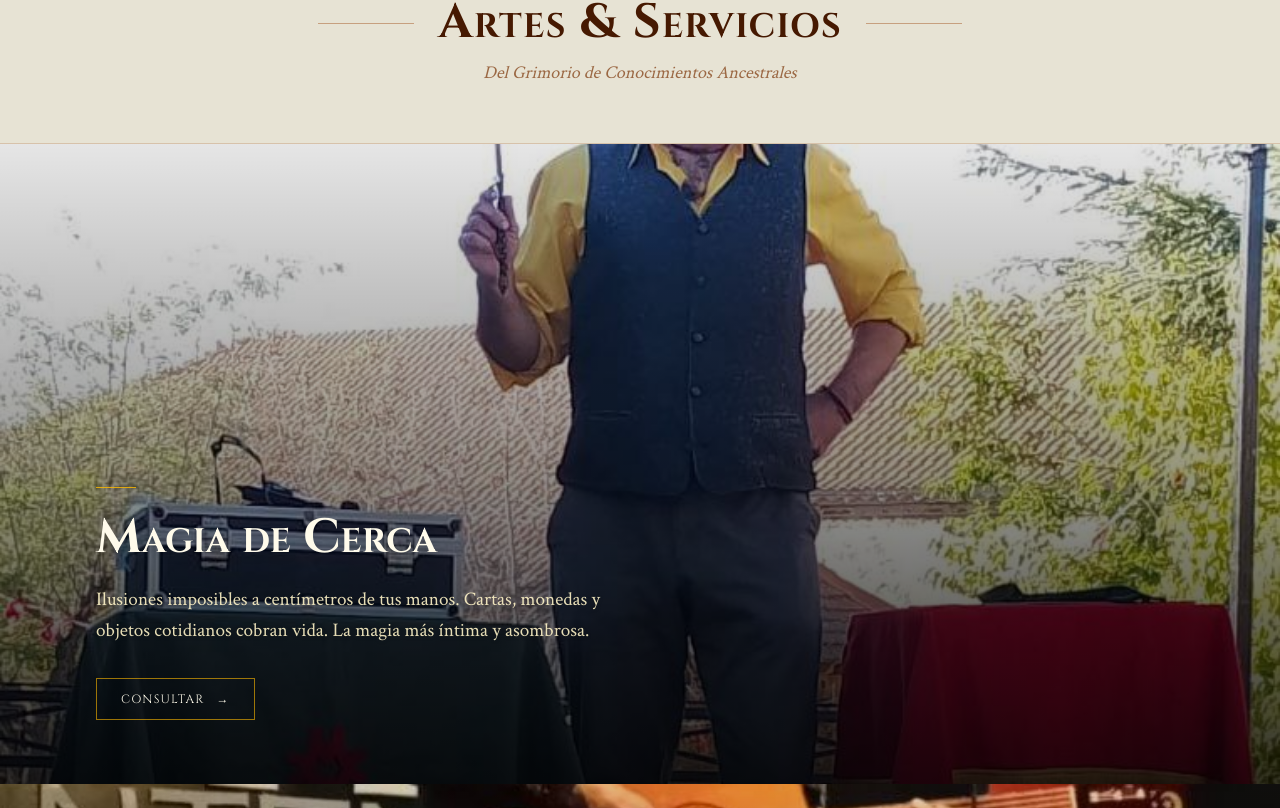
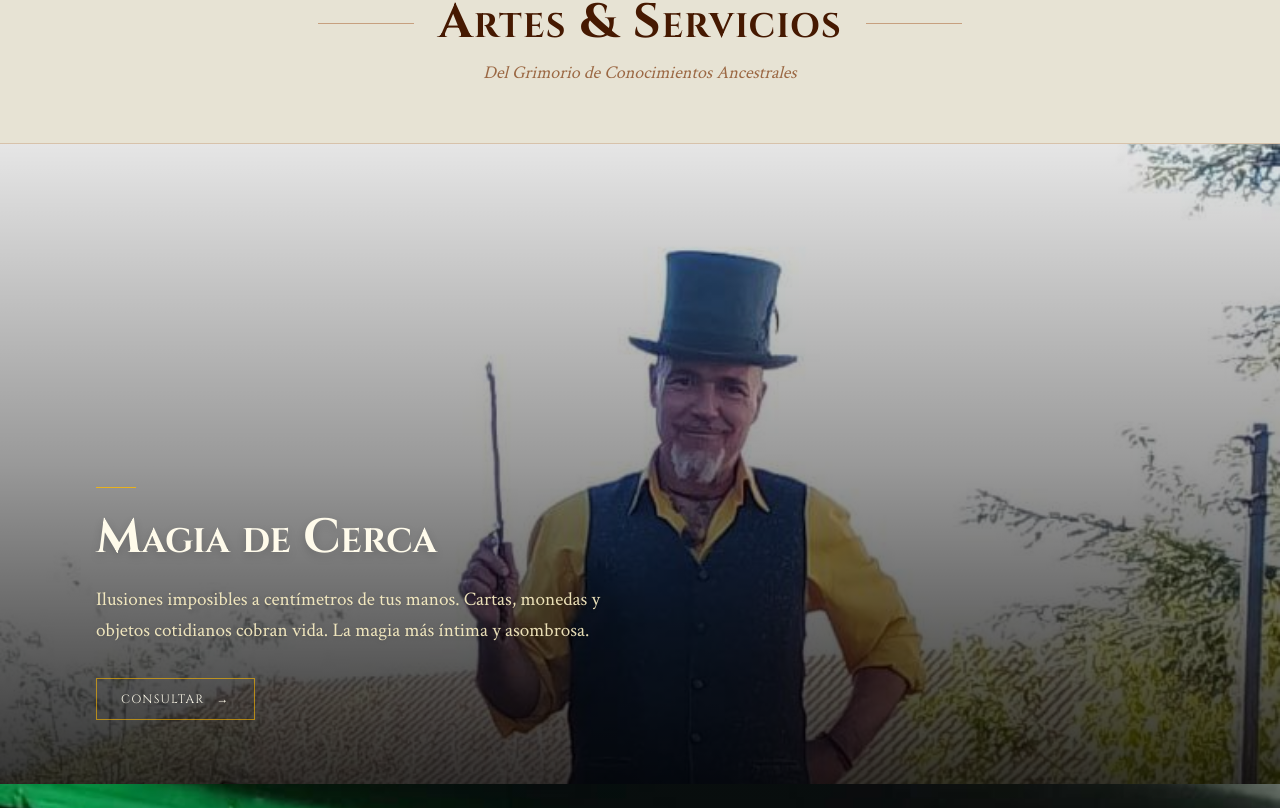
Before and after one commit to daVinciManuel/mago-mario-spa, a Next.js app in the folder frontend/: page / in a window 1280 px wide. Shown: the part 892-1700 px from the top of the page. Built offline with nearby package versions, Linux system fonts and the light colour scheme; no server answers.

Commit message:
fix(home): service img position

```diff
--- a/frontend/src/components/sections/Services.tsx
+++ b/frontend/src/components/sections/Services.tsx
@@ -38,7 +38,8 @@ export const ServiceSection = ({ data }: ServiceProps) => (
             src={service.image}
             alt={service.title}
             fill
-            className="object-cover object-center transition-transform duration-700 group-hover:scale-105"
+            className="object-cover transition-transform duration-700 group-hover:scale-105"
+            style={{ objectPosition: service.objectPosition ?? 'center center' }}
             sizes="100vw"
           />
 
--- a/frontend/src/constants/mocks/home.ts
+++ b/frontend/src/constants/mocks/home.ts
@@ -43,6 +43,7 @@ export const HOME_MOCK: HomePageData = {
         description: 'Ilusiones imposibles a centímetros de tus manos. Cartas, monedas y objetos cotidianos cobran vida. La magia más íntima y asombrosa.',
         link: 'contacto',
         image: '/image/service/magia-cerca.jpg',
+        objectPosition: 'center 27%',
       },
       {
         icon: '🎭',
@@ -50,6 +51,7 @@ export const HOME_MOCK: HomePageData = {
         description: 'Espectáculos de gran formato para teatros, auditorios y eventos corporativos. Ilusiones que dejan sin aliento a cientos de espectadores.',
         link: 'contacto',
         image: '/image/service/magia-escena.jpg',
+        objectPosition: 'center 20%',
       },
       {
         icon: '🔮',
@@ -57,6 +59,7 @@ export const HOME_MOCK: HomePageData = {
         description: 'El ambiente perfecto para bodas, celebraciones privadas y reuniones exclusivas. Magia íntima que convierte cada mesa en un escenario.',
         link: 'contacto',
         image: '/image/service/magia-salon.jpg',
+        objectPosition: 'center 10%',
       },
       {
         icon: '🎵',
@@ -64,6 +67,7 @@ export const HOME_MOCK: HomePageData = {
         description: '12 melodías que acarician el alma. Un concierto íntimo con esencia bossa nova donde la música y la magia se funden en una sola experiencia.',
         link: 'contacto',
         image: '/image/service/encantamientos.jpg',
+        objectPosition: 'center 7%',
       },
     ]
   },
--- a/frontend/src/types/home.ts
+++ b/frontend/src/types/home.ts
@@ -28,6 +28,7 @@ interface service {
   description: string;
   link: string;
   image: string;
+  objectPosition?: string;
 }
 export interface ServiceSectionData {
   title: string;
```
